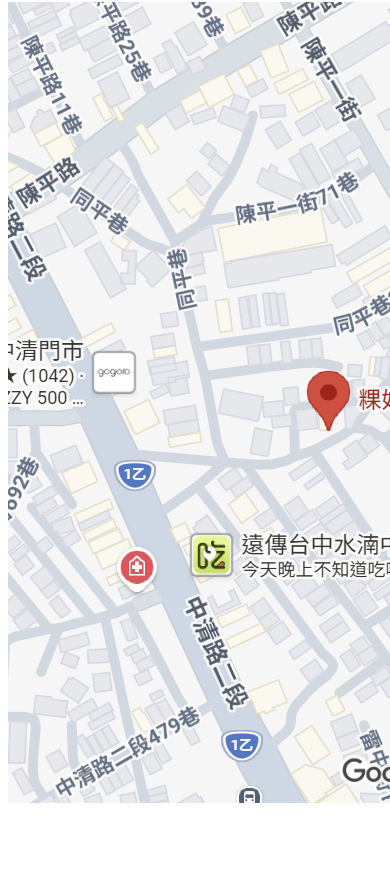
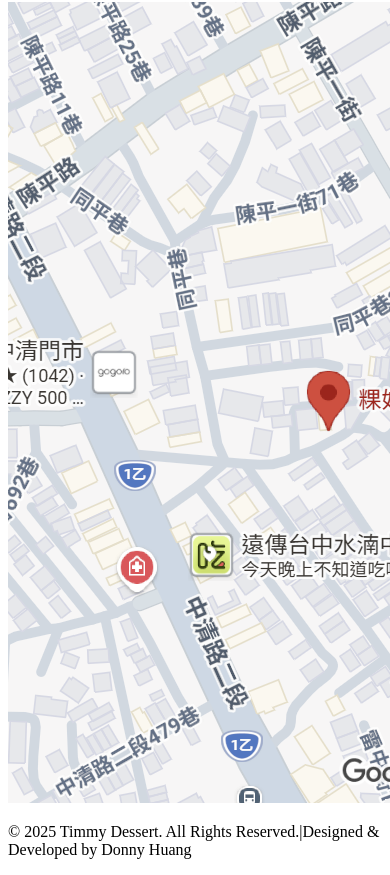
Before and after one commit to yuyanghuang0718-sys/dessert-studio-bilingual-site, a React (Vite) app: page /contact in a window 390 px wide. Shown: the part 704-1579 px from the top of the page. Before the commit the page ends 1519 px from the top, so only its background shows below. Built offline with nearby package versions, Linux system fonts and the light colour scheme; the HTML template or start-up script is replaced by a standard one.

Commit message:
add global footer to all pages

```diff
--- a/src/App.jsx
+++ b/src/App.jsx
@@ -1,6 +1,7 @@
 import { useMemo, useState } from 'react';
 import { BrowserRouter, Route, Routes } from 'react-router-dom';
 import Header from './components/Header.jsx';
+import Footer from './components/Footer.jsx';
 import AboutPage from './pages/AboutPage.jsx';
 import ProductsPage from './pages/ProductsPage.jsx';
 import NoticePage from './pages/NoticePage.jsx';
@@ -30,6 +31,7 @@ function App() {
             <Route path="/contact" element={<ContactPage content={content} />} />
           </Routes>
         </main>
+        <Footer />
       </div>
     </BrowserRouter>
   );
--- /dev/null
+++ b/src/components/Footer.jsx
@@ -0,0 +1,15 @@
+function Footer() {
+  return (
+    <footer className="site-footer">
+      <p>
+        <span>© 2025 Timmy Dessert. All Rights Reserved.</span>
+        <span className="footer-separator" aria-hidden="true">
+          |
+        </span>
+        <span>Designed & Developed by Donny Huang</span>
+      </p>
+    </footer>
+  );
+}
+
+export default Footer;
--- a/src/styles.css
+++ b/src/styles.css
@@ -71,6 +71,31 @@ select {
   background: rgba(255, 253, 249, 0.96);
   border-bottom: 1px solid var(--line);
   backdrop-filter: blur(16px);
+}
+
+.site-footer {
+  max-width: 1320px;
+  margin: 54px auto 0;
+  border-top: 1px solid var(--line);
+  padding: 22px 24px 28px;
+  color: #9a7f73;
+  text-align: center;
+}
+
+.site-footer p {
+  display: flex;
+  flex-wrap: wrap;
+  justify-content: center;
+  gap: 8px;
+  margin: 0;
+  font-family: "Inter", "Segoe UI", sans-serif;
+  font-size: 0.82rem;
+  letter-spacing: 0.02em;
+  line-height: 1.7;
+}
+
+.footer-separator {
+  color: #c7b4aa;
 }
 
 .utility-bar {
@@ -1177,6 +1202,21 @@ h2 {
     padding: 42px 18px;
   }
 
+  .site-footer {
+    margin-top: 42px;
+    padding: 18px 20px 24px;
+  }
+
+  .site-footer p {
+    display: grid;
+    gap: 2px;
+    font-size: 0.78rem;
+  }
+
+  .footer-separator {
+    display: none;
+  }
+
   .about-section {
     padding-top: 48px;
   }
```
